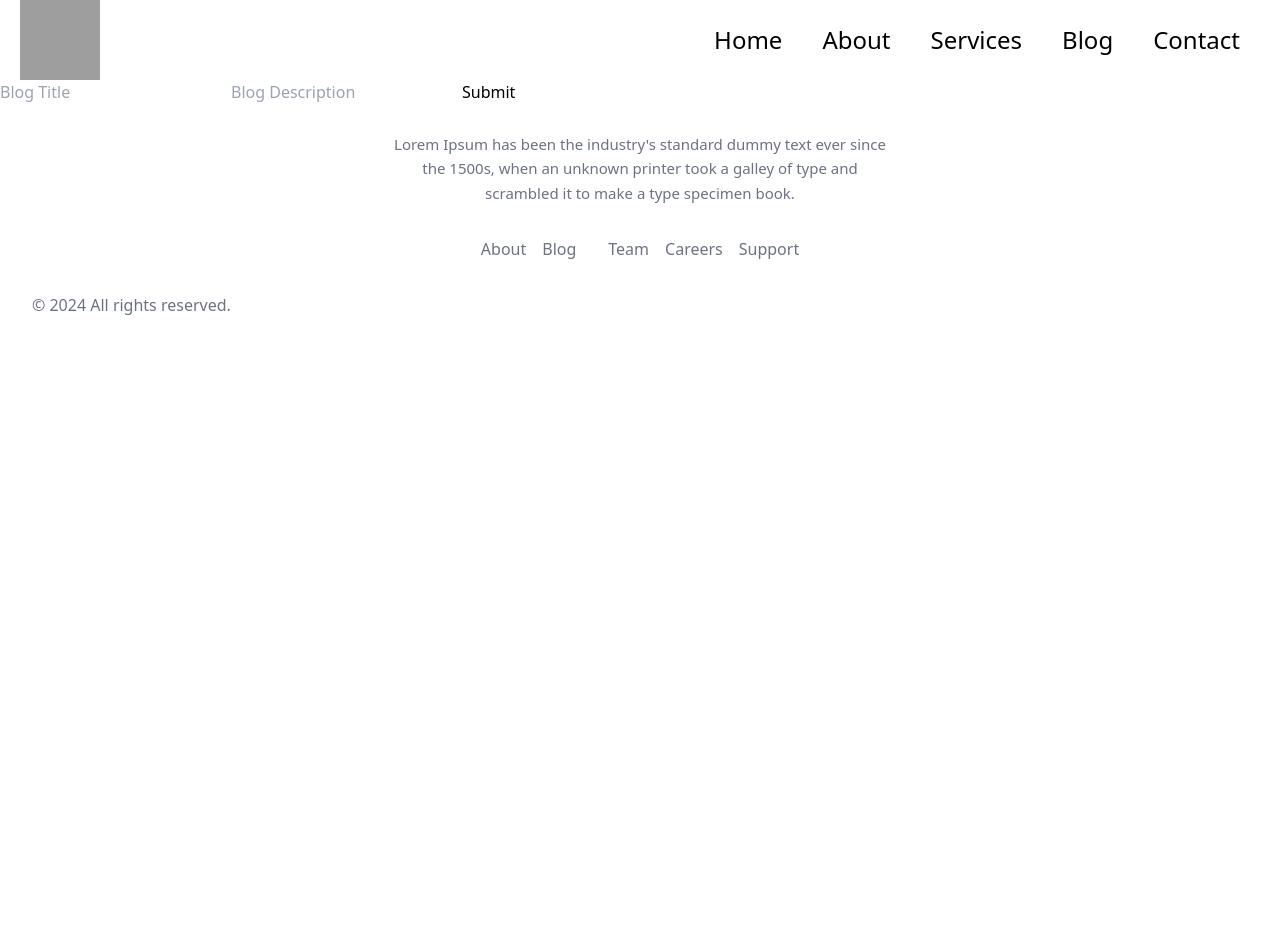
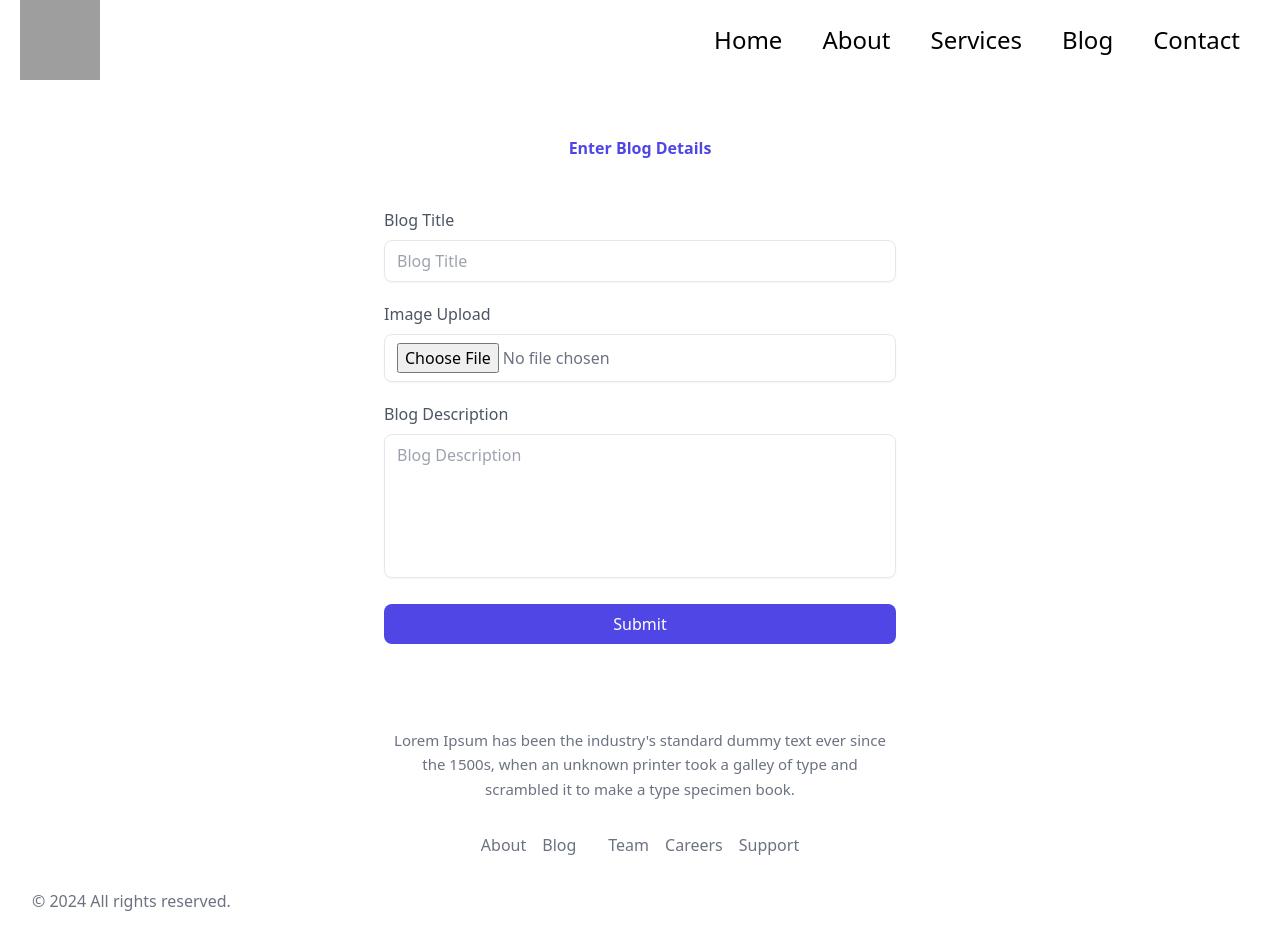
Before and after one commit to harsh2k2/Service-Marketplace, a React (Vite) app in the folder services-project-vite/: page /admin in a window 1280 px wide. Before the commit the page ends 800 px from the top, so only its background shows below. Built offline with nearby package versions, Linux system fonts and the light colour scheme; grey boxes are pictures that could not be loaded.

Commit message:
made blog form

```diff
--- a/services-project-vite/src/components/Blog.jsx
+++ b/services-project-vite/src/components/Blog.jsx
@@ -1,5 +1,3 @@
-import React from "react";
-
 const Blog = () => {
   return <div>Blog</div>;
 };
--- /dev/null
+++ b/services-project-vite/src/components/BlogCard.jsx
@@ -0,0 +1,5 @@
+const BlogCard = () => {
+  return <div>BlogCard</div>;
+};
+
+export default BlogCard;
--- a/services-project-vite/src/components/BlogForm.jsx
+++ b/services-project-vite/src/components/BlogForm.jsx
@@ -1,29 +1,102 @@
 import { useForm } from "react-hook-form";
+import { useState } from "react";
 
 const BlogForm = () => {
   const {
     register,
     handleSubmit,
     formState: { errors },
+    reset,
   } = useForm();
-  const onSubmit = (data) => console.log(data);
-  console.log(errors);
+
+  const onSubmit = (data) => {
+    const formData = new FormData();
+
+    formData.append("image", file);
+    formData.append("blog_name", data["Blog Title"]);
+    formData.append("full_description", data["Blog Description"]);
+
+    fetch("http://localhost:8800/api/blog", {
+      method: "POST",
+      body: formData,
+    })
+      .then((response) => response.json())
+      .then((data) => {
+        if (data.success) {
+          console.log("Blog added successfully.");
+          reset(); // Reset form or navigate to another page
+        } else {
+          console.error("An error occurred while adding the blog.");
+        }
+      })
+      .catch((error) => {
+        console.error("Error:", error);
+      });
+  };
+
+  const [file, setFile] = useState();
+
+  const handleFile = (e) => {
+    setFile(e.target.files[0]);
+  };
 
   return (
-    <form onSubmit={handleSubmit(onSubmit)}>
+    <main className="py-14">
+      <div className="max-w-screen-xl mx-auto px-4 text-gray-600 md:px-8">
+        <div className="max-w-lg mx-auto space-y-3 sm:text-center">
+          <h3 className="text-indigo-600 font-semibold">Enter Blog Details</h3>
+        </div>
+        <div className="mt-12 max-w-lg mx-auto">
+          <form onSubmit={handleSubmit(onSubmit)} className="space-y-5">
+            <div className="flex flex-col items-center gap-y-5 gap-x-6 [&>*]:w-full sm:flex-row">
+              <div className="w-full">
+                <label className="font-medium">Blog Title</label>
                 <input
                   type="text"
                   placeholder="Blog Title"
                   {...register("Blog Title", { required: true })}
+                  className="w-full mt-2 px-3 py-2 text-gray-500 bg-transparent outline-none border focus:border-indigo-600 shadow-sm rounded-lg"
                 />
+                {errors["Blog Title"] && (
+                  <span className="text-red-500">This field is required</span>
+                )}
+              </div>
+            </div>
+            <div className="flex flex-col items-center gap-y-5 gap-x-6 [&>*]:w-full sm:flex-row">
+              <div className="w-full">
+                <label className="font-medium">Image Upload</label>
                 <input
-        type="text"
+                  type="file"
+                  name="image"
+                  onChange={handleFile}
+                  accept="image/png, image/jpeg, image/jpg"
+                  className="w-full mt-2 px-3 py-2 text-gray-500 bg-transparent outline-none border focus:border-indigo-600 shadow-sm rounded-lg"
+                />
+                {/* {errors["Image Upload"] && (
+                 <span className="text-red-500">This field is required</span>
+                )} */}
+              </div>
+            </div>
+            <div>
+              <label className="font-medium">Blog Description</label>
+              <textarea
                 placeholder="Blog Description"
                 {...register("Blog Description", { required: true })}
+                className="w-full mt-2 h-36 px-3 py-2 resize-none appearance-none bg-transparent outline-none border focus:border-indigo-600 shadow-sm rounded-lg"
+              ></textarea>
+              {errors["Blog Description"] && (
+                <span className="text-red-500">This field is required</span>
+              )}
+            </div>
+
+            <input
+              type="submit"
+              className="w-full px-4 py-2 text-white font-medium bg-indigo-600 hover:bg-indigo-500 active:bg-indigo-600 rounded-lg duration-150"
             />
-
-      <input type="submit" />
           </form>
+        </div>
+      </div>
+    </main>
   );
 };
 
```
Also changed, not shown: services-project-vite/src/assets/images/blog/image_1713252437594.jpg (added), 1 other file (tests, documents, lock files or other folders). Lines whose indentation alone changed are shown as unchanged.
